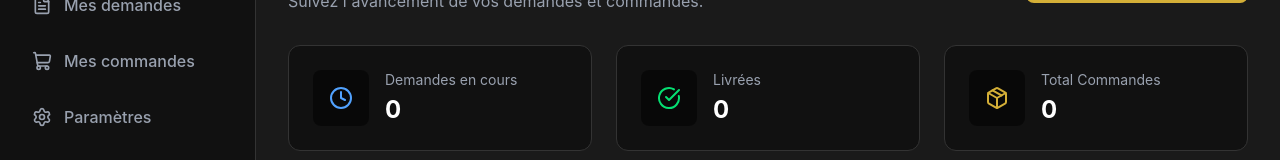
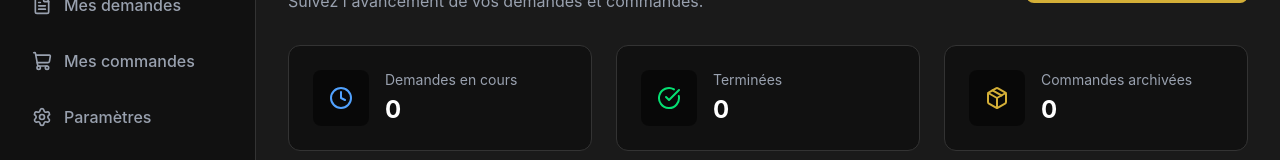
Before and after one commit to Moussamobytech/Macies, a React (Vite) app: page / in a window 1280 px wide. Shown: the part 167-327 px from the top of the page. Built offline with nearby package versions, Linux system fonts and the light colour scheme; no server answers; sample sign-in values are in the browser's storage.

Commit message:
style: renommer labels tableau de bord client

```diff
--- a/src/pages/Dashboard.tsx
+++ b/src/pages/Dashboard.tsx
@@ -23,8 +23,8 @@ export function Dashboard() {
 
   const stats = [
     { label: 'Demandes en cours', value: requests.filter(r => r.status === 'PENDING' || r.status === 'IN_PROGRESS').length.toString(), icon: Clock, color: 'text-blue-400' },
-    { label: 'Livrées', value: requests.filter(r => r.status === 'DELIVERED').length.toString(), icon: CheckCircle, color: 'text-green-400' },
-    { label: 'Total Commandes', value: requests.length.toString(), icon: Package, color: 'text-[#D4AF37]' },
+    { label: 'Terminées', value: requests.filter(r => r.status === 'DELIVERED').length.toString(), icon: CheckCircle, color: 'text-green-400' },
+    { label: 'Commandes archivées', value: requests.length.toString(), icon: Package, color: 'text-[#D4AF37]' },
   ];
 
   return (
```
